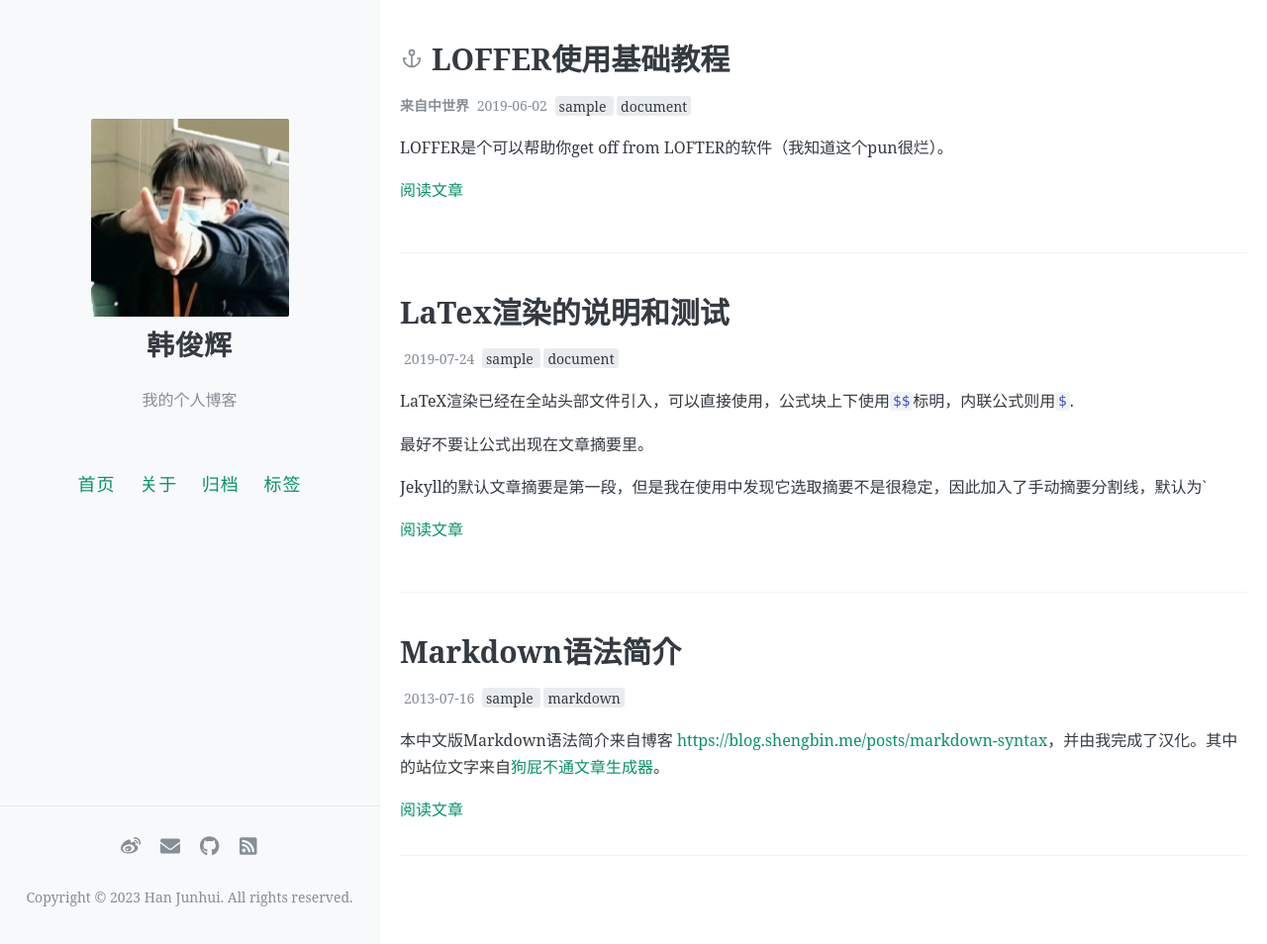
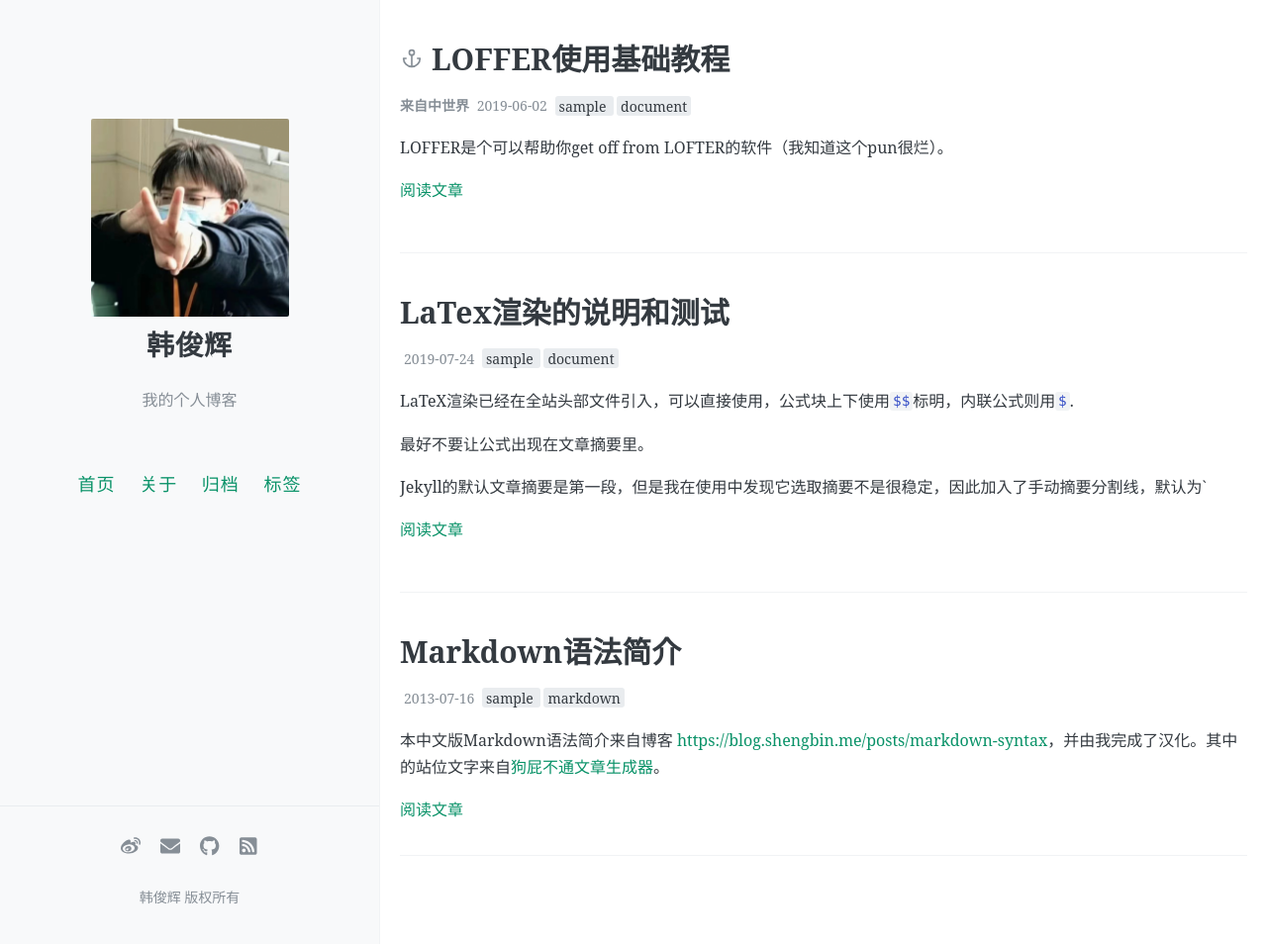
Before and after one commit to hanjunhui2019/hanjunhui2019.github.io, a Jekyll site: the page built from index.html, in a window 1280 px wide and 954 px high. Shown: the whole window at 99% size. Built offline with Jekyll 4.4.1, drawn with Linux system fonts in a browser that asks for light colours; the list of posts is cut into pages by our own code; comment, search, counter and statistics services are not loaded.

Commit message:
2023年3月8日23:13提交

```diff
--- a/_config.yml
+++ b/_config.yml
@@ -66,7 +66,7 @@ footer-links:
   youtube: # channel/<your_long_string> or user/<user-name>
 
 # 站点页脚的文字
-footer-text: Copyright © 2023 Han Junhui. All rights reserved.
+footer-text: 韩俊辉 版权所有
 
 #
 # 评论，注意，请不要同时添加多种不同的评论区
```
